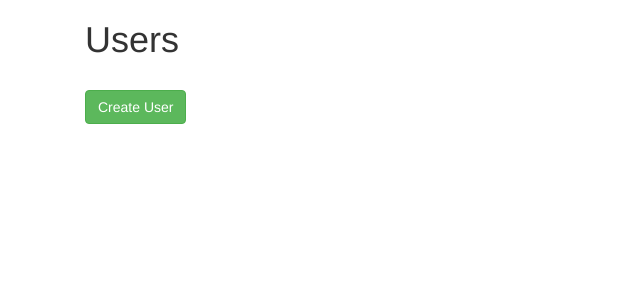
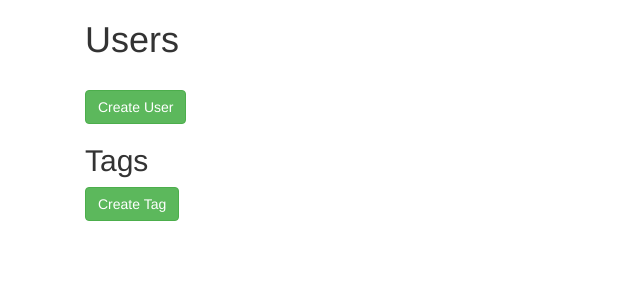
Before and after one commit to Marcellous11/Blogly-part-1, a Flask app: page /user in a window 1280 px wide. Shown: the top 300 px of the page, without its empty margins (0-640 px from the left). Run offline with Flask 2, Linux system fonts and the light colour scheme; data that the repository does not hold is empty; some libraries are stand-ins or nearby versions.

Commit message:
lots of functionality

```diff
--- a/app.py
+++ b/app.py
@@ -2,9 +2,9 @@
 
 from crypt import methods
 from operator import methodcaller
-from flask import Flask, request, redirect, render_template
+from flask import Flask, request, redirect, render_template, request_started
 from flask_debugtoolbar import DebugToolbarExtension
-from models import db, connect_db, User, Post
+from models import db, connect_db, User, Post , Tag, PostTag
 
 app = Flask(__name__)
 app.config['TESTING'] = True
@@ -30,7 +30,8 @@ def landing():
 def users():
     """Takes you to landing page with list of users"""
     users = User.query.order_by('last_name').all()
-    return render_template('all_users.html',users=users)
+    tags = Tag.query.filter(Tag.id > 0).all()
+    return render_template('all_users.html',users=users,tags=tags)
 
 
 @app.route('/user/add')
@@ -60,7 +61,8 @@ def add_user():
 def show_user(user_id):
     """Show information about user """
     user = User.query.get_or_404(user_id)
-    posts = Post.query.filter(User.id==2)
+    posts = Post.query.filter(User.id > 0)
+
     return render_template("user_details.html", posts=posts, user=user)
 
 
@@ -100,18 +102,30 @@ def delete_user(user_id):
 def add_post_form(user_id):
     """form to add a new user post"""
     user = User.query.get_or_404(user_id)
-    return render_template('add_post.html',user=user)
+    tags = Tag.query.filter(Tag.id > 0).all()
+    return render_template('add_post.html',user=user,tags=tags)
 
 
 @app.route('/user/<int:user_id>/add_post', methods = ['POST'])
 def add_post(user_id):
-    """Where new user post is submitted"""
+    """Where new user post and asigns tags is submitted"""
     title = request.form['title']
     content = request.form['content']
+    tag_id_list = request.form.getlist('tag')
     user = User.query.get_or_404(user_id)
     post = Post(title=title,content=content,users_id=user_id)
+
     db.session.add(post)
     db.session.commit()
+
+
+    curr_post = len(Post.query.filter(User.id > 0).all() )
+    for tag_id in tag_id_list:
+        posttag = PostTag(post_id=curr_post, tag_id=tag_id)
+        db.session.add(posttag)
+        db.session.commit()
+
+
     return redirect(f'/user/{user_id}/post_details/{post.id}' )
 
 
@@ -120,28 +134,41 @@ def post_detaisl(user_id,post_id):
     """Information about user post"""
     user = User.query.get_or_404(user_id)
     post = Post.query.get_or_404(post_id)
-    return render_template('post_details.html',user=user,post=post)
+    tags = post.tags
+
+    return render_template('post_details.html',user=user,post=post,tags=tags)
 
 
 @app.route('/user/<int:user_id>/post_details/<int:post_id>/edit')
 def edit_post(user_id, post_id):
-
+    """Edit a post"""
     user = User.query.get_or_404(user_id)
     post = Post.query.get_or_404(post_id)
-    return render_template('edit_post.html',user=user,post=post)
+    all_tags = Tag.query.filter(Tag.id > 0).all()
+
+
+    checked_tags = post.tags
+    return render_template('edit_post.html',user=user,post=post,all_tags=all_tags,checked_tags=checked_tags)
 
 
 @app.route("/user/<int:user_id>/post_details/<int:post_id>/edit", methods = ["POST"])
 def edit_post_submit(user_id,post_id):
     """Path where user edits are submitted """
+    post = Post.query.get_or_404(post_id)
+    post.tags.clear()
+    db.session.commit()
+
     title = request.form['title']
     content = request.form['content']
-
-    user = User.query.get_or_404(user_id)
-    post = Post.query.get_or_404(post_id)
+    tag_id_list = request.form.getlist('tag')
 
     post.title = title
     post.content = content
+
+    for tag_id in tag_id_list:
+        posttag = PostTag(post_id=post_id, tag_id=tag_id)
+        db.session.add(posttag)
+        db.session.commit()
 
     db.session.commit()
     return redirect(f'/user/{user_id}/post_details/{post_id}')
@@ -150,6 +177,57 @@ def edit_post_submit(user_id,post_id):
 @app.route('/user/<int:user_id>/post_details/<int:post_id>/delete', methods = ['POST'])
 def delete_post(user_id,post_id):
     """Delete a user profile"""
+
     Post.query.filter_by(id=post_id).delete()
     db.session.commit()
     return redirect(f'/user/{user_id}')
+
+
+@app.route('/user/add_tags')
+def tags():
+    """This is the form to create a new tag"""
+
+    tags = Tag.query.filter(Tag.id > 0).all()
+    return render_template('add_tags.html',tags=tags)
+
+@app.route('/user/add_tags', methods=['POST'])
+def create_tags():
+    """Submission to creating a new tag"""
+    name = request.form['name']
+    tag = Tag(name=name)
+    db.session.add(tag)
+    db.session.commit()
+    return redirect('/user')
+
+
+@app.route('/user/tag/<int:tag_id>')
+def show_post_of_tags(tag_id):
+    """Shows a list of post related to a tag"""
+    tag = Tag.query.get_or_404(tag_id)
+    posts_list = tag.post
+
+    return render_template('show_related_post.html', tag=tag,posts_list=posts_list)
+
+
+@app.route('/user/tag/<int:tag_id>/edit')
+def edit_tag(tag_id):
+    tag = Tag.query.get_or_404(tag_id)
+
+
+    return render_template('edit_tag.html', tag=tag)
+
+@app.route('/user/tag/<int:tag_id>/edit', methods=['POST'])
+def submit_edit_tag(tag_id):
+    tag = Tag.query.get_or_404(tag_id)
+
+    tag_name = request.form['name']
+
+    tag.name = tag_name
+    db.session.commit()
+    return redirect(f'/user/tag/{tag_id}')
+
+@app.route('/user/tag/<int:tag_id>/delete', methods=['POST'])
+def delete_tag(tag_id):
+    Tag.query.filter_by(id=tag_id).delete()
+    db.session.commit()
+    return redirect('/user')
--- a/templates/add_post.html
+++ b/templates/add_post.html
@@ -15,6 +15,12 @@
             <label for="content"> Content:
                 <textarea type="text" name="content" class="form-control" rows="5"></textarea>
             </label><br>
+
+            {%for tag in tags%}
+            <input type="checkbox" name="tag" id="" value="{{tag.id}}">
+            <label for="tag">{{tag.name}}</label><br>
+            {%endfor%}
+
             <button class="btn btn-outline-info" formmethod="GET" formaction="/user/{{user.id}}">Cancel</button>
             <button class="btn btn-success">Add Post</button>
         </form>
--- a/templates/all_users.html
+++ b/templates/all_users.html
@@ -29,6 +29,16 @@
         <form action="">
             <button class="btn btn-success" formmethod="GET" formaction="/user/add">Create User</button>
         </form>
+
+        <form action="">
+            <h2>Tags</h2>
+            <ul>
+                {%for tag in tags%}
+                <li><a href="/user/tag/{{tag.id}}" class="list-group-item">{{tag.name}}</a></li>
+                {%endfor%}
+            </ul>
+            <button formaction="/user/add_tags" class="btn btn-success">Create Tag</button>
+        </form>
     </div>
 
     {%endblock%}
```
Also changed, not shown: models.py (+17 -1 lines), seed.py (+9 -1 lines), templates/add_tags.html (added, +18 -0 lines), templates/edit_post.html (+9 -0 lines), templates/edit_tag.html (added, +18 -0 lines), templates/post_details.html (+9 -1 lines), templates/show_related_post.html (added, +19 -0 lines).
